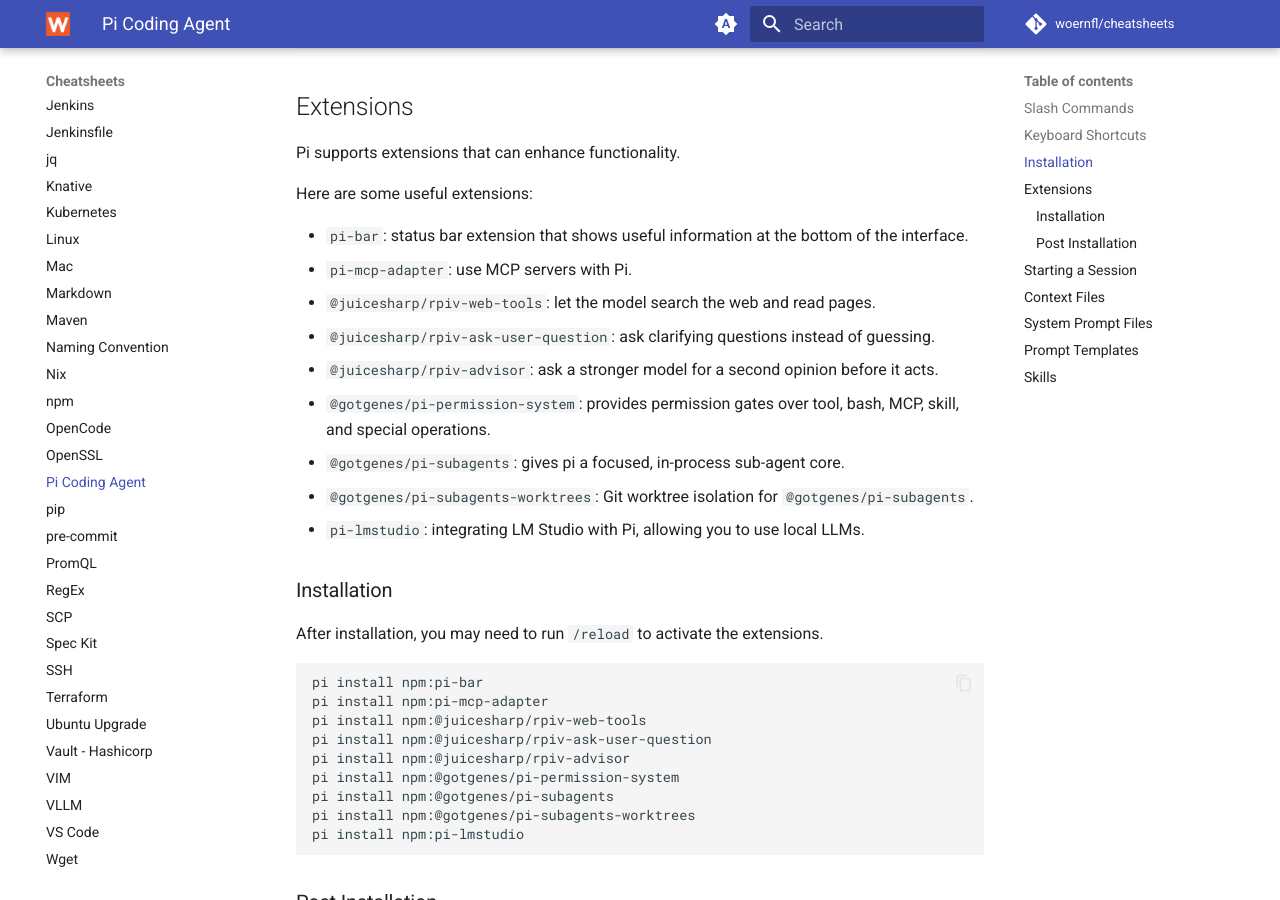
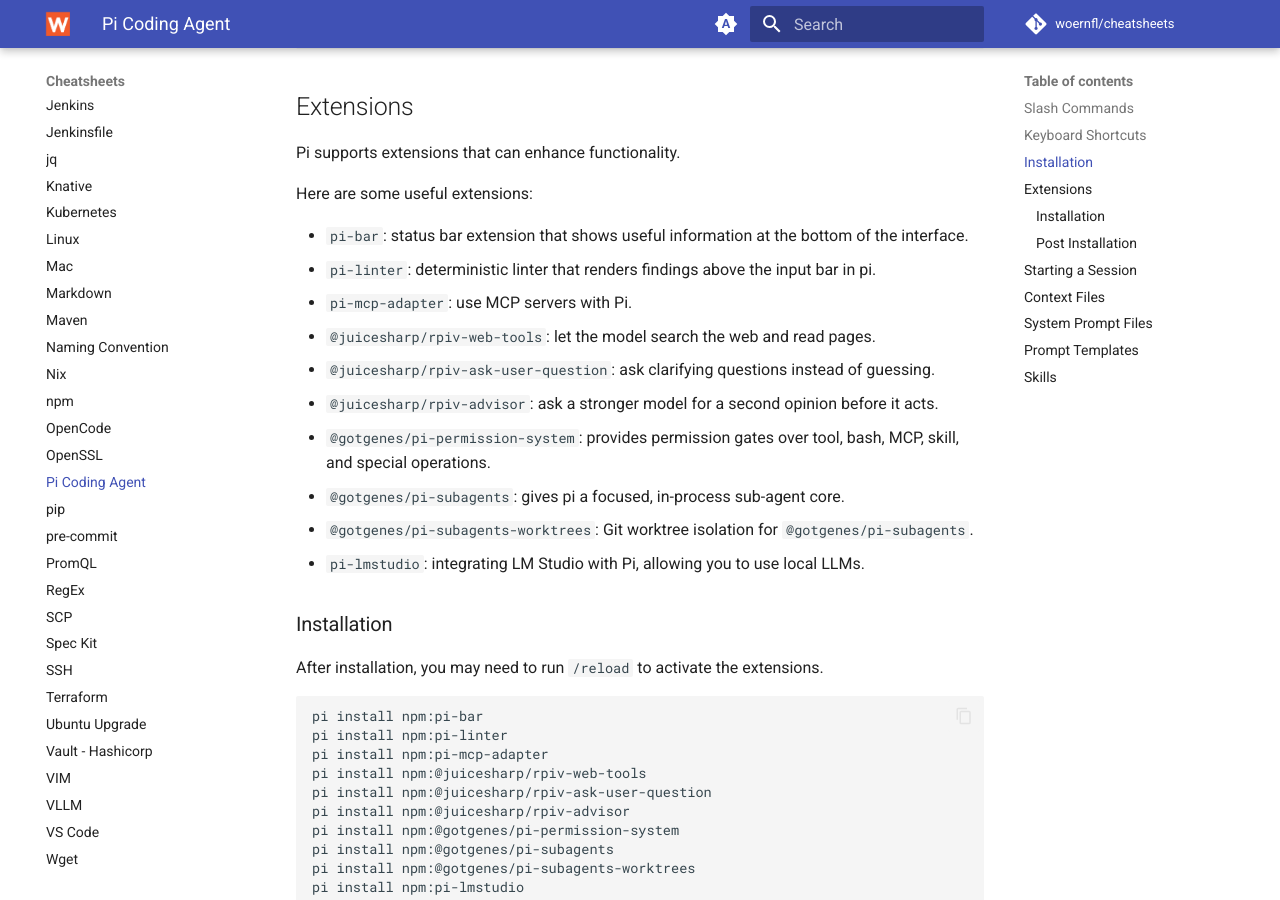
Before and after one commit to woernfl/cheatsheets, an MkDocs documentation site: the page built from docs/pi.md, in a window 1280 px wide and 900 px high, scrolled down 1458 px. Built offline with MkDocs 1.6.1 and Material for MkDocs 9.7.7, drawn with Linux system fonts in a browser that asks for light colours; comment, search, counter and statistics services are not loaded.

Commit message:
Add pi-linter to extensions list and installation commands (#392)
Added installation command for the pi-linter extension.

````diff
--- a/docs/pi.md
+++ b/docs/pi.md
@@ -50,6 +50,7 @@
 Here are some useful extensions:
 
 - `pi-bar`: status bar extension that shows useful information at the bottom of the interface.
+- `pi-linter`: deterministic linter that renders findings above the input bar in pi.
 - `pi-mcp-adapter`: use MCP servers with Pi.
 - `@juicesharp/rpiv-web-tools`: let the model search the web and read pages.
 - `@juicesharp/rpiv-ask-user-question`: ask clarifying questions instead of guessing.
@@ -65,6 +66,7 @@
 
 ```bash
 pi install npm:pi-bar
+pi install npm:pi-linter
 pi install npm:pi-mcp-adapter
 pi install npm:@juicesharp/rpiv-web-tools
 pi install npm:@juicesharp/rpiv-ask-user-question
````
